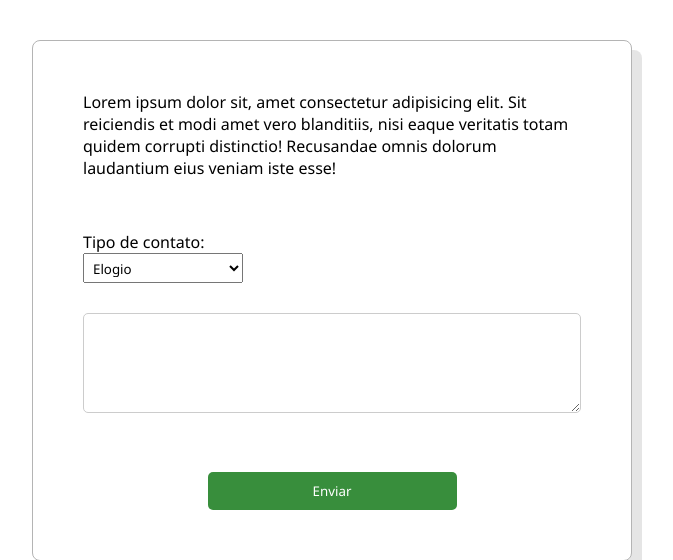
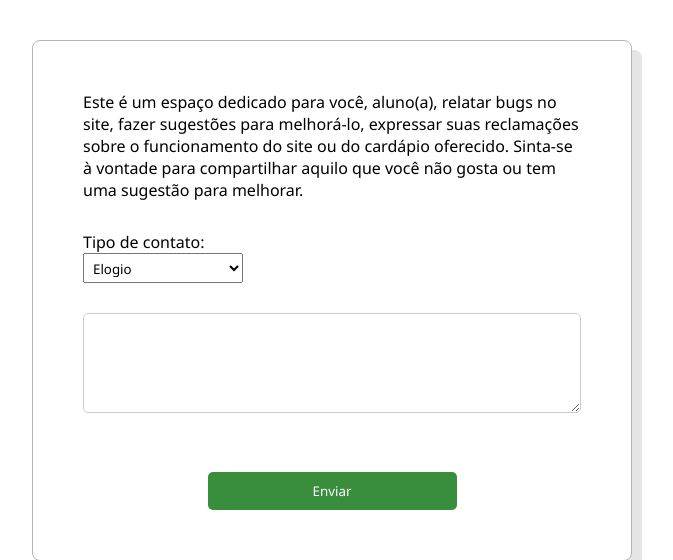
Before and after one commit to murilomatutino/carteirinha-remake, a PHP site: page /carteirinha-remake/View/entre-em-contato.php in a window 1280 px wide. Shown: the part 161-721 px from the top of the page, without its empty margins (308-981 px from the left). Run offline with PHP 8.4, Linux system fonts and the light colour scheme; data that the repository does not hold is empty; a stand-in replaces the project's code that opens the database connection.

Commit message:
Adicionando texto na pagina 'Entre em contato' e foto de perfil padrão

```diff
--- a/Controller/config.php
+++ b/Controller/config.php
@@ -39,5 +39,5 @@
     define('QRCODREAD', 'http://localhost/carteirinha-remake/View/qr-code-estudante.php');
 
     // Caminho absoluto profile img
-    define('PROFILEPIC', 'http://localhost/carteirinha-remake/View/assets/Victor Hugo.jpg');
+    define('PROFILEPIC', 'http://localhost/carteirinha-remake/View/assets/perfilPadrao.jpeg');
 ?>
--- a/View/entre-em-contato.php
+++ b/View/entre-em-contato.php
@@ -18,7 +18,12 @@
 
         <form method="post">
 
-            <label for="message">Lorem ipsum dolor sit, amet consectetur adipisicing elit. Sit reiciendis et modi amet vero blanditiis, nisi eaque veritatis totam quidem corrupti distinctio! Recusandae omnis dolorum laudantium eius veniam iste esse!</label><br>
+            <label for="message">
+                Este é um espaço dedicado para você, aluno(a), relatar bugs no site, fazer sugestões
+                para melhorá-lo, expressar suas reclamações sobre o funcionamento do
+                 site ou do cardápio oferecido. Sinta-se à vontade para compartilhar
+                 aquilo que você não gosta ou tem uma sugestão para melhorar.
+            </label>
 
             <div>
                 <label for="opcao">Tipo de contato:</label>
```
Also changed, not shown: View/assets/perfilPadrao.jpeg (added).
